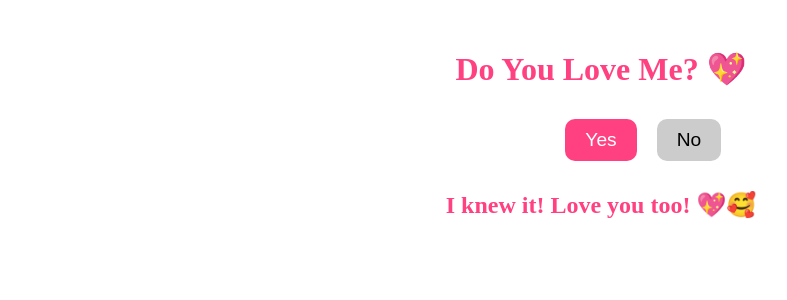
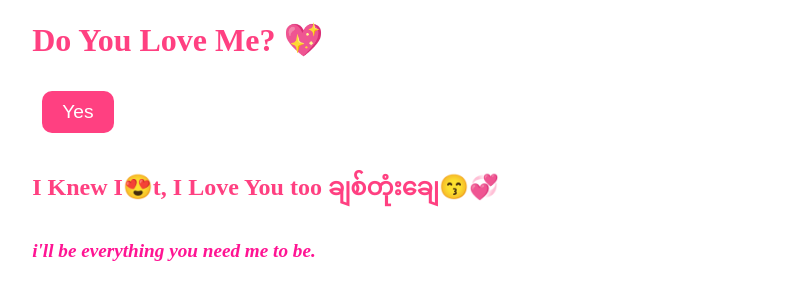
Before and after one commit to h-t-a/Do-You-Love-Me-Sweet-Heart, an Angular app: page / in a window 1280 px wide. Both pictures are taken after a click on the button "Yes". Shown: the top 300 px of the page, without its empty margins (39-826 px from the left). Built offline with nearby package versions, Linux system fonts and the light colour scheme.

Commit message:
I Love You So Much Bae

```diff
--- a/src/app/app.component.css
+++ b/src/app/app.component.css
@@ -1,4 +1,4 @@
-.container {
+/* .container {
     text-align: center;
     margin-top: 50px;
   }
@@ -29,4 +29,69 @@
     font-size: 1.5rem;
     color: #ff4081;
     font-weight: bold;
+  } */
+
+
+  body {
+    font-family: Arial, sans-serif;
+    text-align: center;
+    margin-top: 50px;
+    background-color: #fff0f5;
+    overflow: hidden;
   }
+
+  .container {
+    max-width: 90%;
+    margin: auto;
+  }
+
+  h1 {
+    color: #ff4081;
+    font-size: 2rem;
+  }
+
+  button {
+    padding: 10px 20px;
+    font-size: 1.2rem;
+    margin: 10px;
+    border: none;
+    cursor: pointer;
+    border-radius: 10px;
+    transition: all 0.3s ease;
+  }
+
+  .yes-btn {
+    background-color: #ff4081;
+    color: white;
+  }
+
+  .no-btn {
+    background-color: #ccc;
+    color: black;
+  }
+
+  .message {
+    margin-top: 20px;
+    font-size: 1.5rem;
+    color: #ff4081;
+    font-weight: bold;
+    display: block;
+  }
+
+  /* Poem Styles */
+  #poemContainer {
+    margin-top: 20px;
+    font-size: 1.2rem;
+    color: #ff1493;
+    font-style: italic;
+    font-weight: bold;
+  }
+
+  .line {
+    opacity: 0;
+    transition: opacity 1s ease-in-out;
+  }
+
+  .line:nth-child(n) {
+    opacity: 1;
+  }
--- a/src/app/app.component.html
+++ b/src/app/app.component.html
@@ -1,6 +1,19 @@
-<div class="container">
+<!-- <div class="container">
   <h1>Do You Love Me? 💖</h1>
   <button class="yes-btn" (click)="showLove()">Yes</button>
   <button class="no-btn" #noBtn (mouseenter)="moveButton(noBtn)" (click)="moveButton(noBtn)">No</button>
   <p *ngIf="loveMessage" class="message">{{ loveMessage }}</p>
+</div> -->
+
+
+<div class="container">
+  <h1>Do You Love Me? 💖</h1>
+  <button class="yes-btn" (click)="showLove()">Yes</button>
+  <button class="no-btn" *ngIf="showNoButton">No</button>
+
+  <p *ngIf="showLoveMessage" class="message">{{ loveMessage }}</p>
+
+  <div *ngIf="showPoem" id="poemContainer">
+    <p *ngFor="let line of displayedLines" class="line">{{ line }}</p>
+  </div>
 </div>
--- a/src/app/app.component.ts
+++ b/src/app/app.component.ts
@@ -8,22 +8,59 @@ import { CommonModule } from '@angular/common';
   styleUrl: './app.component.css'
 })
 export class AppComponent {
-  title = 'Do-You-Love-Me-Sweet-Heart';
-  loveMessage = '';
+  // title = 'Do-You-Love-Me-Sweet-Heart';
+  // loveMessage = '';
+
+  // showLove() {
+  //   this.loveMessage = 'I knew it! Love you too! 💖🥰';
+  // }
+
+  // moveButton(button: HTMLButtonElement) {
+  //   const maxX = window.innerWidth - button.offsetWidth;
+  // const maxY = window.innerHeight - button.offsetHeight;
+
+  // const x = Math.random() * maxX;
+  // const y = Math.random() * maxY;
+
+  // button.style.position = 'absolute';
+  // button.style.left = `${x}px`;
+  // button.style.top = `${y}px`;
+  // }
+  loveMessage: string = "";
+  showLoveMessage: boolean = false;
+  showPoem: boolean = false;
+  poemLines: string[] = [
+    "i'll be everything you need me to be.",
+    "i'll be your shoulder to cry on.",
+    "i'll be the perfect listener.",
+    "i'll be the person that you can trust with everything on your plate.",
+    "i'll be the everlasting hug you need.",
+    "i'll keep you safe in my arms when the world gets tough.",
+    "i'll be with you by your side so you never have to be alone.",
+    "i'll be your lover and your best friend.",
+    "i'll be your saviour and your hero.",
+    "i'll be the walls you need to keep the building stable.",
+    "i'll be everything you need me to be."
+  ];
+  displayedLines: string[] = [];
+  showNoButton: boolean = true;
 
   showLove() {
-    this.loveMessage = 'I knew it! Love you too! 💖🥰';
+    this.loveMessage = "I Knew I😍t, I Love You too ချစ်တုံးချေ😙💞";
+    this.showLoveMessage = true;
+    this.showNoButton = false;
+
+    setTimeout(() => {
+      this.showPoem = true;
+      this.displayPoemLines();
+    }, 1000);
   }
 
-  moveButton(button: HTMLButtonElement) {
-    const maxX = window.innerWidth - button.offsetWidth;
-  const maxY = window.innerHeight - button.offsetHeight;
-
-  const x = Math.random() * maxX;
-  const y = Math.random() * maxY;
-
-  button.style.position = 'absolute'; // Ensure it moves freely
-  button.style.left = `${x}px`;
-  button.style.top = `${y}px`;
+  displayPoemLines() {
+    this.poemLines.forEach((line, index) => {
+      setTimeout(() => {
+        this.displayedLines.push(line);
+      }, index * 2000); // Show each line every 2 seconds
+    });
   }
 }
```
